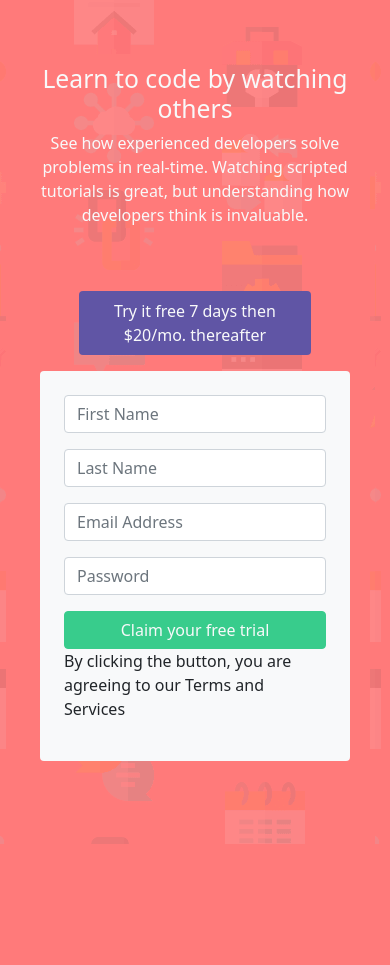
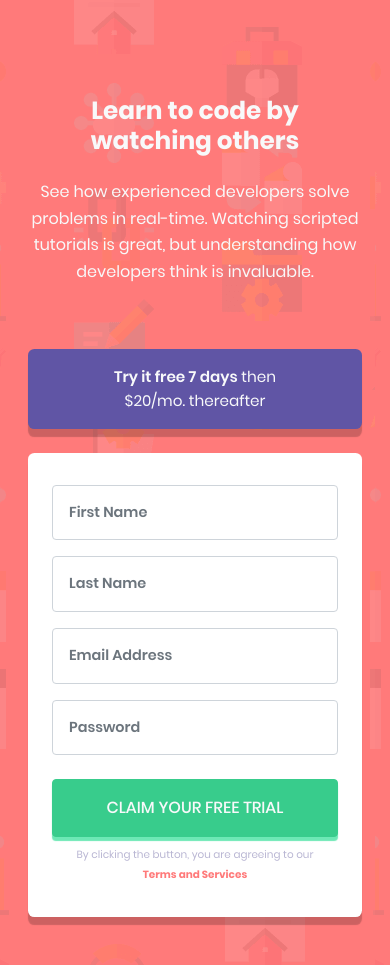
Before and after one commit to toshihikotani/intro-component-with-signup-form-master, a plain HTML site: page index.html in a window 390 px wide. Before the commit the page ends 844 px from the top, so only its background shows below. Drawn offline with Linux system fonts and the light colour scheme.

Commit message:
"Complete Styling for Mobile Version in SASS"

```diff
--- a/index.html
+++ b/index.html
@@ -5,61 +5,92 @@
     <meta name="viewport" content="width=device-width, initial-scale=1.0" />
     <!-- displays site properly based on user's device -->
     <link rel="stylesheet" type="text/css" href="css/styles.css" />
-    <link rel="icon" type="image/png" sizes="32x32" href="./images/favicon-32x32.png"/>
+    <link
+      rel="icon"
+      type="image/png"
+      sizes="32x32"
+      href="./images/favicon-32x32.png"
+    />
 
     <title>Frontend Mentor | Intro component with sign up form</title>
   </head>
   <body>
-    <div class="container">
+    <main class="container">
+      <div class="row mx-1 my-5">
+        <!--FIRST FLEX CONTENT-->
+        <section class="component-details-section col-sm-12 col-lg-6 my-5">
+          <h2 class="component-details-header text-light text-center mx-2 mb-4">
+            Learn to code by watching others
+          </h2>
 
-      <div class="row m-3">
-
-         <!--FIRST FLEX CONTENT-->
-        <div class="col-sm-12 col-lg-6 my-5">
-          <h2 class="text-light text-center">Learn to code by watching others</h2>
-
-          <p class="text-light text-center">
+          <p class="component-details-paragraph text-light text-center">
             See how experienced developers solve problems in real-time. Watching
-            scripted tutorials is great, but understanding how developers think is
-            invaluable.
+            scripted tutorials is great, but understanding how developers think
+            is invaluable.
           </p>
-        </div>
+        </section>
 
         <!--SECOND FLEX CONTENT-->
-        <div class="col-sm-12 col-lg-6">
-
-          <div class="w-75 mx-auto mb-3 bg-primary rounded">
-            <p class="px-4 py-2 text-light text-center">Try it free 7 days then $20/mo. thereafter</p>
+        <div class="component-form-section col-sm-12 col-lg-6">
+          <!--COMPONENT FORM PARAGRAPH-->
+          <div
+            class="component-form-paragraph-box w-100 mx-auto mb-4 bg-primary"
+          >
+            <p class="component-form-paragraph py-3 text-light text-center">
+              <span class="component-form-paragraph-highlight"
+                >Try it free 7 days</span
+              >
+              then $20/mo. thereafter
+            </p>
           </div>
 
-          <div class="p-4 bg-light rounded">
-
-            <div class="mb-3">
-              <input type="text" class="form-control" placeholder="First Name" />
+          <!--COMPONENT FORM REGISTER-->
+          <div class="component-form-register px-4 py-3 bg-white">
+            <div class="mt-3 mb-3">
+              <input
+                type="text"
+                class="form-control px-3 py-3"
+                placeholder="First Name"
+              />
             </div>
             <div class="mb-3">
-              <input type="text" class="form-control" placeholder="Last Name" />
+              <input
+                type="text"
+                class="form-control px-3 py-3"
+                placeholder="Last Name"
+              />
             </div>
             <div class="mb-3">
-              <input type="email" class="form-control" placeholder="Email Address" />
+              <input
+                type="email"
+                class="form-control px-3 py-3"
+                placeholder="Email Address"
+              />
             </div>
-            <div class="mb-3">
-              <input type="password" class="form-control" placeholder="Password" />
+            <div class="mb-4">
+              <input
+                type="password"
+                class="form-control px-3 py-3"
+                placeholder="Password"
+              />
             </div>
 
-            <div class="d-grid">
-              <button type="button" class="btn btn-success">
+            <div class="d-grid mb-2">
+              <button type="button" class="btn btn-success py-3">
                 <span class="text-light">Claim your free trial</span>
               </button>
             </div>
 
-            <p>By clicking the button, you are agreeing to our Terms and Services</p>
+            <p class="term-and-conditions-paragraph text-center px-4">
+              By clicking the button, you are agreeing to our
+              <span class="term-and-conditions-paragraph-highlight text-danger">
+                Terms and Services
+              </span>
+            </p>
           </div>
-
         </div>
-
       </div>
-    </div>
+    </main>
 
     <script src="js/script.js"></script>
   </body>
--- a/sass/styles.scss
+++ b/sass/styles.scss
@@ -1,4 +1,4 @@
-@import url('typography.css');
+@import url("typography.css");
 
 // COLORS
 // Primary
@@ -24,10 +24,86 @@ $grayishBlue: hsl(246, 25%, 77%);
 @import "../bootstrap/scss/variables";
 @import "../bootstrap/scss/mixins";
 
-html {
-    min-height: 100vh;
+html,
+body {
+  min-width: 100vw;
 }
 
 body {
-    background: $red url('../images/bg-intro-mobile.png');
+  min-height: 100vh;
+  background: $red url("../images/bg-intro-mobile.png");
+  display: flex;
+  justify-content: center;
+  align-items: center;
 }
+
+// MAIN
+.container {
+  // COMPONENT DETAILS SECTION
+  .component-details-section {
+    // HEADER
+    .component-details-header {
+      font-family: "Poppins-Bold";
+    }
+
+    // PARAGRAPH
+    .component-details-paragraph {
+      font-family: "Poppins-Regular";
+      line-height: 1.65rem;
+    }
+  }
+
+  // COMPONENT FORM SECTION
+  .component-form-section {
+    // PARAGRAPH
+    .component-form-paragraph-box {
+      border-radius: 0.4rem;
+      box-shadow: 0px 8px 1px rgba(0, 0, 0, 0.2);
+
+      .component-form-paragraph {
+        .component-form-paragraph-highlight {
+          font-family: "Poppins-SemiBold";
+        }
+
+        font-family: "Poppins-Regular";
+        font-size: 0.95rem;
+        padding-left: 3.5rem;
+        padding-right: 3.5rem;
+        line-height: 1.5rem;
+      }
+    }
+
+    // REGISTER FORM
+    .component-form-register {
+      border-radius: 0.4rem;
+      box-shadow: 0px 8px 1px rgba(0, 0, 0, 0.2);
+
+      // INPUT FIELD
+      input {
+        font-family: "Poppins-SemiBold";
+        font-size: 0.9rem;
+      }
+
+      button {
+        text-transform: uppercase;
+        font-family: "Poppins-Medium";
+        box-shadow: 0px 4px 1px hsl(155, 73, 67);
+
+        &:hover {
+          cursor: pointer;
+        }
+      }
+
+      .term-and-conditions-paragraph {
+        color: $grayishBlue;
+        font-family: "Poppins-Regular";
+        font-size: 0.65rem;
+        line-height: 1.25rem;
+
+        .term-and-conditions-paragraph-highlight {
+          font-family: "Poppins-Bold";
+        }
+      }
+    }
+  }
+}
```
Also changed, not shown: css/styles.css, 1 other file.
